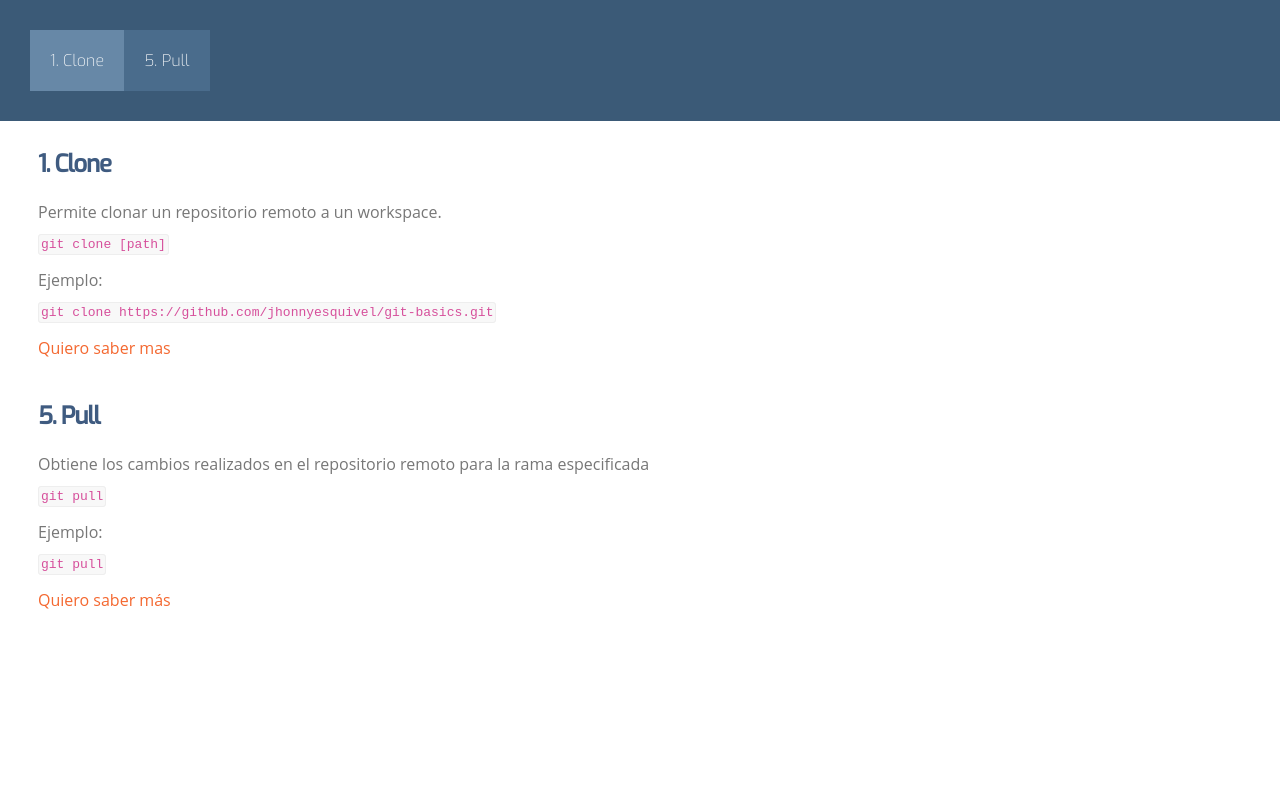
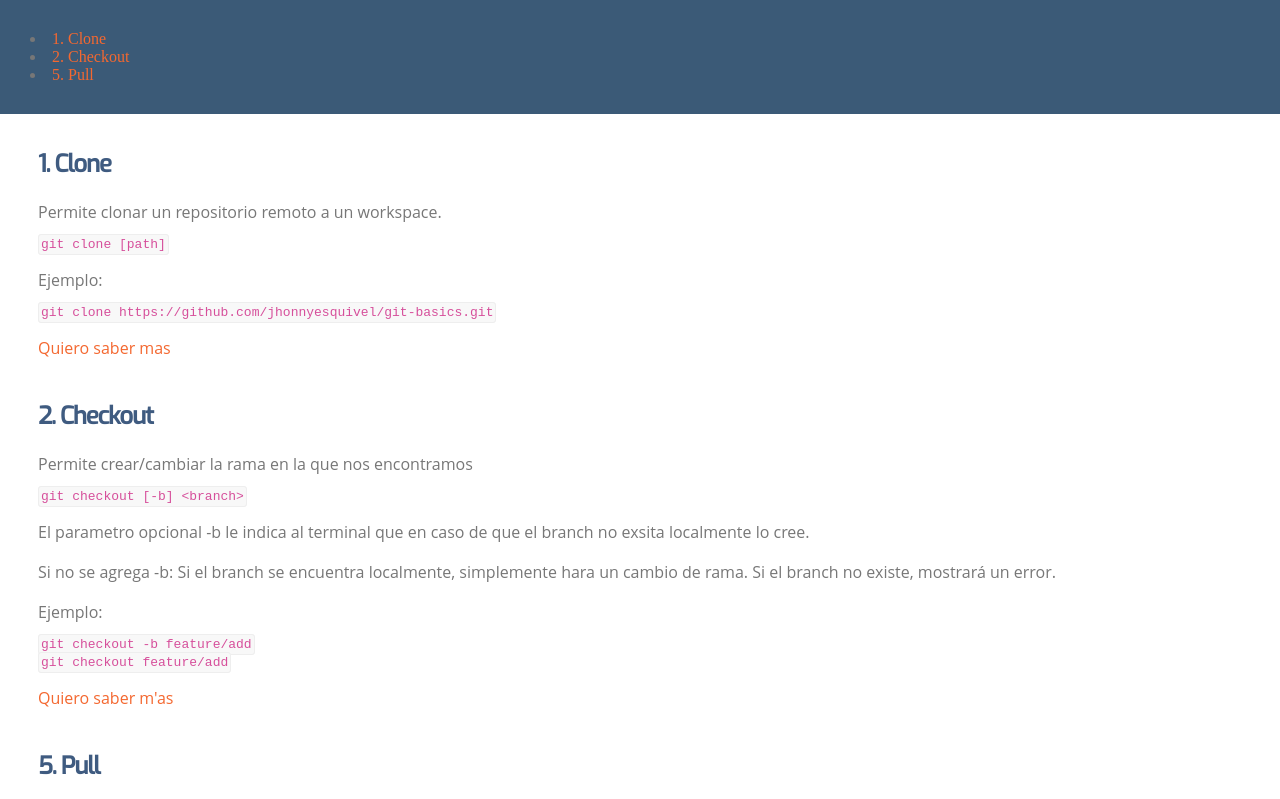
Before and after one commit to jhonnyesquivel/git-basics, a website: page index.html in a window 1280 px wide. Shown: the top 799 px of the page. Drawn offline with nearby package versions, Linux system fonts and the light colour scheme; a web font is replaced by a local one.

Commit message:
Artículo y lista agregadas (#13)
Co-authored-by: Jhonny <jhonnynereos@gmail.com>

```diff
--- a/index.html
+++ b/index.html
@@ -12,21 +12,32 @@
 <body>
   <nav class="nav">
     <div class="padded">
-      <ul>
-        <li><a id="link1" class="nav-section1" href="#section1">1. Clone</a></li>
-        <li><a id="link5" class="nav-section5" href="#section5">5. Pull</a></li>
+      <li><a id="link1" class="nav-section1" href="#section1">1. Clone</a></li>
+      <li><a id="link2" class="nav-section2" href="#section2">2. Checkout</a></li>
+      <li><a id="link5" class="nav-section5" href="#section5">5. Pull</a></li>
       </ul>
     </div>
   </nav>
-
   <article>
     <h1 id="section1">1. Clone</h1>
     <p>Permite clonar un repositorio remoto a un workspace.</p>
     <code> git clone [path] </code>
     <p>Ejemplo:</p>
     <code> git clone https://github.com/jhonnyesquivel/git-basics.git </code>
-
     <p><a href="https://git-scm.com/docs/git-clone">Quiero saber mas</a></p>
+  </article>
+  <article>
+    <h1 id="section2">2. Checkout</h1>
+    <p>Permite crear/cambiar la rama en la que nos encontramos</p>
+    <code> git checkout [-b] &lt;branch&gt; </code>
+    <p>El parametro opcional -b le indica al terminal que en caso de que el branch no exsita localmente lo cree.</p>
+    <p>Si no se agrega -b: Si el branch se encuentra localmente, simplemente hara un cambio de rama. Si el branch no
+      existe, mostrará un error.</p>
+    <p>Ejemplo:</p>
+    <code> git checkout -b feature/add </code>
+    <br>
+    <code> git checkout feature/add </code>
+    <p><a href="https://git-scm.com/docs/git-checkout">Quiero saber m'as</a></p>
   </article>
   <article>
     <h1 id="section5">5. Pull</h1>
@@ -40,5 +51,4 @@
     integrity="sha256-xNzN2a4ltkB44Mc/Jz3pT4iU1cmeR0FkXs4pru/JxaQ=" crossorigin="anonymous"></script>
   <script src='./js/main.js'></script>
 </body>
-
 </html>
```
